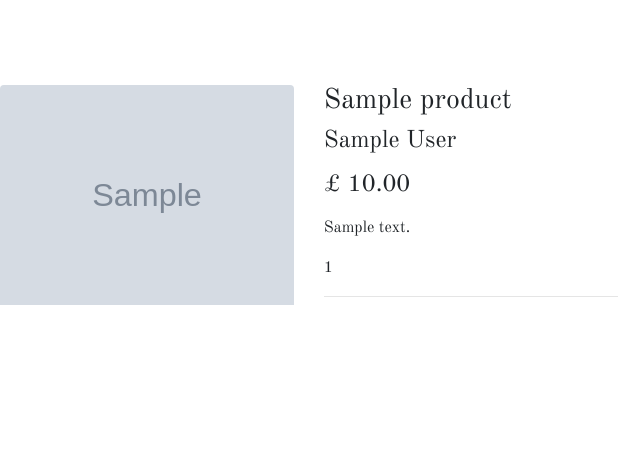
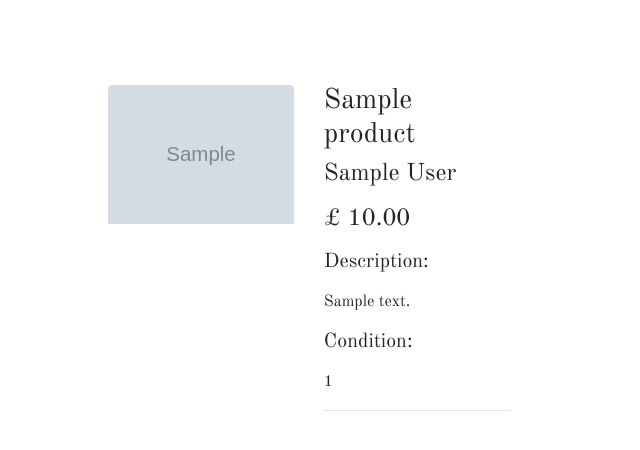
Before and after one commit to JochenFM/art_prints_ms4, a Django app: page /products/1 in a window 1280 px wide. Shown: the part 80-530 px from the top of the page, without its empty margins (0-640 px from the left). Run offline with Django 3.2, Linux system fonts and the light colour scheme; tables that the repository leaves empty hold one stand-in row (values such as "Sample post"); grey boxes marked "Sample" are stand-in pictures; some libraries are stand-ins or nearby versions.

Commit message:
a few additions to product_detail.html and to database

```diff
--- a/products/templates/products/product_detail.html
+++ b/products/templates/products/product_detail.html
@@ -22,20 +22,20 @@
             <div class="col-12 text-center">
         </div>
         <div class="row">
-            <div class="col-lg-6">
+            <div class="col-12 col-md-6 col-lg-4 offset-md-2">
                 <div class="image-container">
                     <a href="{{ product.image.url }}" target="_blank">
                         <img class="card-img-top rounded-top img-fluid" src="{{ product.image.url }}" alt="{{ product.name }}">
                     </a>
                 </div>
             </div>
-            <div class="col-lg-6">
+            <div class="col-12 col-md-6 col-lg-4">
                 <div class="product-details-container">
                     <h3 class="product-title">{{ product.name }}</h3>
                     <h4 class="mb-3"> {{ product.author }}</h4>
                     <h4 class="mb-3">£ {{ product.price }}</h4>
-                    <p class="product-description mb-3"> {{ product.description }}</p>
-                    <p class="product-condition">{{ product.condition }}</p>
+                    <h5 class="mb-3">Description:</h5> <p class="product-description mb-3"> {{ product.description }}</p>
+                    <h5 class="mb-3">Condition:</h5><p class="product-condition"> {{ product.condition }}</p>
                     <hr>
                 </div>
             </div>
--- a/products/templates/products/products_onlineshop.html
+++ b/products/templates/products/products_onlineshop.html
@@ -47,9 +47,8 @@
                                     </div>
                                 </div>
                             </div>
-                                <div class="card-footer pt-0">
-
-                                    <a href="{% url 'product_detail' product.id %}" class="btn mr-2"><i class="fas fa-eye"></i> View Details</a>
+                                <div class="card-footer pt-0 ">
+                                    <a href="{% url 'product_detail' product.id %}" class="btn mr-2 "><i class="fas fa-eye"></i> View Details</a>
                                 <a href="#" class="btn mr-2"> <i class="fas fa-shopping-cart"></i> Add to Cart</a>
                                 </div>
                             </div>
```
Also changed, not shown: media/hardmeyer_1905_poster.jpg (added), media/hardmeyer_1905_poster_se7jXWy.jpg (added).
